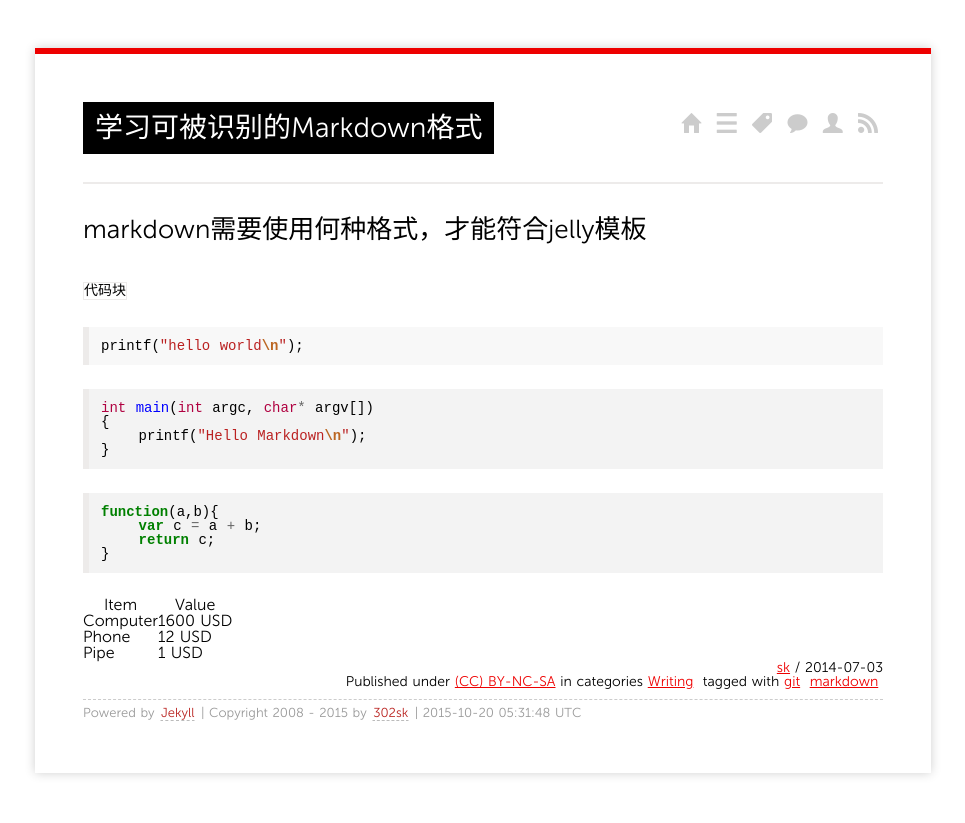
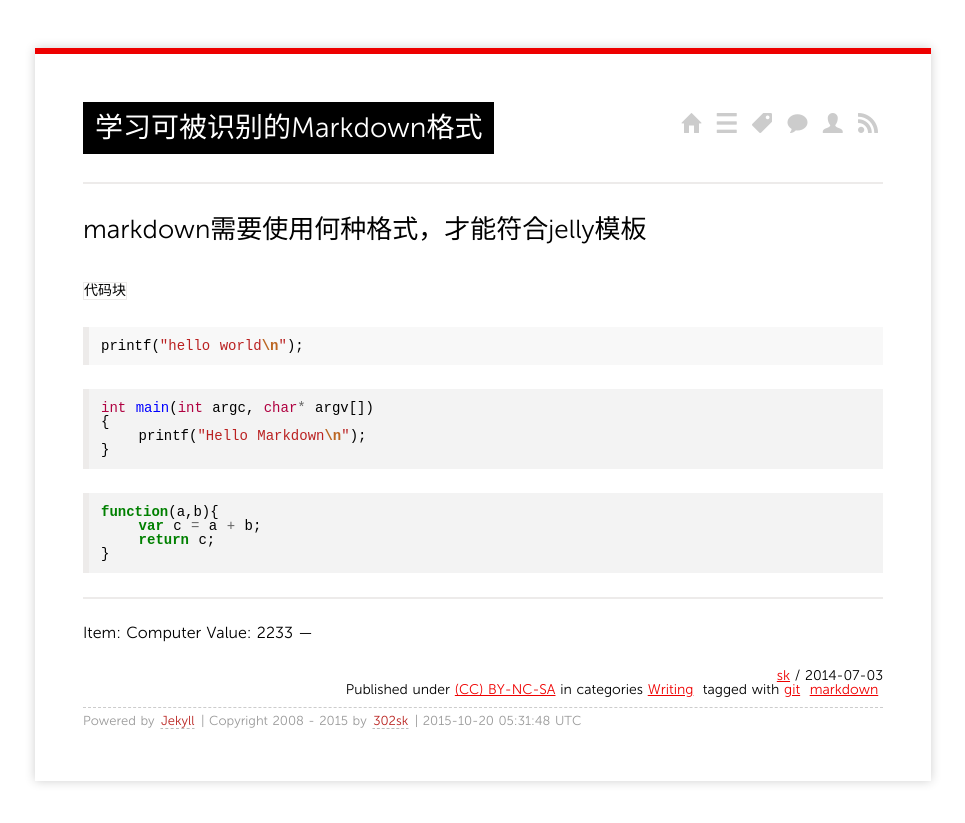
Before and after one commit to 302sk/302sk.github.io, a Jekyll site: the page built from _posts/2014/2014-07-03-learn-post.md, in a window 1280 px wide. Shown: the top 823 px of the page, without its empty margins (157-1122 px from the left). Built offline with Jekyll 4.4.1, drawn with Linux system fonts in a browser that asks for light colours; Markdown is read by kramdown in place of the engine named in the settings; comment, search, counter and statistics services are not loaded.

```diff
--- a/_posts/2014/2014-07-03-learn-post.md
+++ b/_posts/2014/2014-07-03-learn-post.md
@@ -30,9 +30,7 @@
 
 {% endhighlight %}
 
-
-Item      | Value
---------- | -----
-Computer  | 1600 USD
-Phone     | 12 USD
-Pipe      | 1 USD
+---
+Item: Computer
+Value: 2233
+---
```
Also changed, not shown: _posts/2014/2014-08-04-learn-post.md (renamed from _posts/2015/2014-08-04-learn-post.md).
